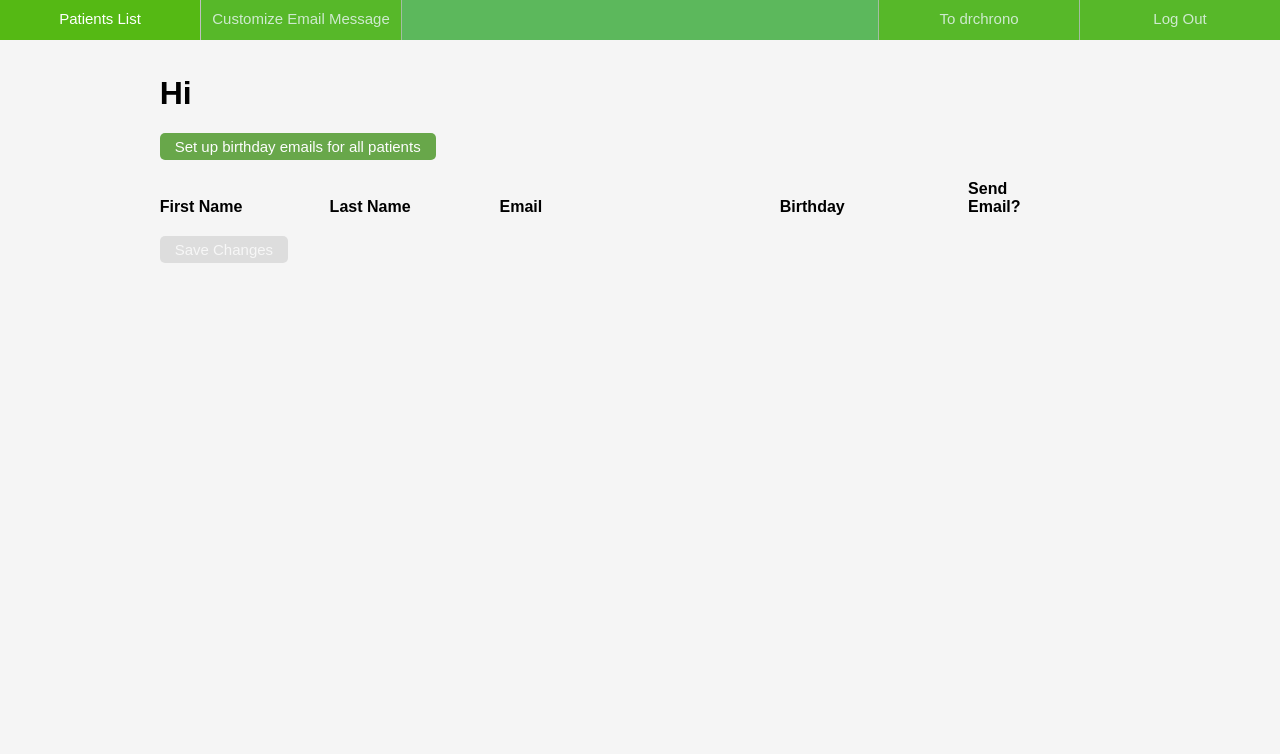
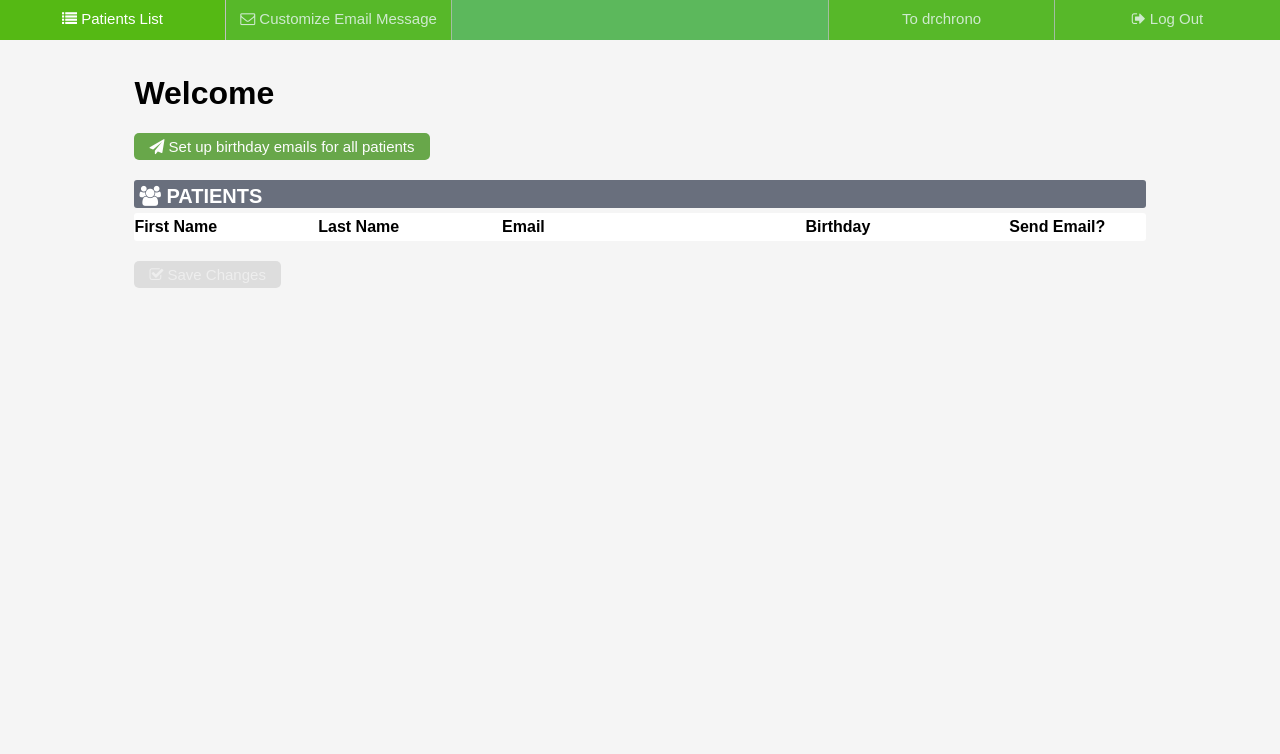
Before and after one commit to eashmore/drchrono-birthdays, a Django app: template birthday_reminder/templates/index.html in a window 1280 px wide. Shown: the top 754 px of the page. Run offline with Django 3.2, Linux system fonts and the light colour scheme; the template is opened without the code that fills it, so the values that code supplies are empty; the visitor is signed in with stand-in values (Sample User, id 1); some libraries are stand-ins or nearby versions.

Commit message:
style: css everything

```diff
--- a/birthday_reminder/models.py
+++ b/birthday_reminder/models.py
@@ -6,6 +6,12 @@ class Doctor(models.Model):
     user = models.OneToOneField(User, primary_key=True)
     first_name = models.CharField(max_length=256)
     last_name = models.CharField(max_length=256)
+
+    default_subject = "Happy birthday from {0}"
+    email_subject = models.CharField(max_length=256, default=default_subject)
+
+    default_message = "Dear [first name] [last_name],\n\nHappy birthday!\n\nSincerely,\n{0}"
+    email_body = models.TextField(default=default_message)
 
     def __str__(self):
         return self.last_name
--- a/birthday_reminder/static/js/birthday_reminder.js
+++ b/birthday_reminder/static/js/birthday_reminder.js
@@ -75,7 +75,7 @@ function getCookie(name) {
     if (document.cookie && document.cookie !== '') {
         var cookies = document.cookie.split(';');
         for (var i = 0; i < cookies.length; i++) {
-            var cookie = jQuery.trim(cookies[i]);
+            var cookie = $.trim(cookies[i]);
             if (cookie.substring(0, name.length + 1) == (name + '=')) {
                 cookieValue = decodeURIComponent(
                                 cookie.substring(name.length + 1)
--- a/birthday_reminder/static/style/birthday_reminder.css
+++ b/birthday_reminder/static/style/birthday_reminder.css
@@ -3,7 +3,11 @@ body {
   font-family: sans-serif;
 }
 
-button {
+.bold {
+  font-weight: 600;
+}
+
+button, #email-submit {
   color: #fff;
   padding: 5px 15px;
   font-size: 15px;
@@ -19,20 +23,40 @@ button:hover {
 
 #main {
   margin-top: 75px;
-  margin-left: 12%;
+  margin-left: 10%;
   height: 85vh;
   width: 85vw;
 }
 
+#patient-table, #patient-table-label {
+  background-color: #fff;
+  width: 93%;
+  padding-top: 5px;
+  border-radius: 3px;
+}
+
+#patient-table-label {
+  display: block;
+  font-size: 20px;
+  width: 92.5%;
+  margin-bottom: 5px;
+  background-color: #696f7d;
+  color: white;
+  padding-left: 5px;
+}
+
 #patient-list {
-  width: 86%;
   overflow-y: scroll;
   max-height: 80%;
 }
 
 #patient-table-head {
-  font-weight: 600;
-  width: 84.5%;
+  width: 98.5%;
+  padding-bottom: 5px;
+}
+
+.patient {
+  border-top: 1px solid #f5f5f5;
 }
 
 .patient-first-name {
@@ -79,15 +103,37 @@ button:hover {
   background-color: #459420;
 }
 
-#save-send-changes {
+#save-send-changes, #email-submit {
   margin-top: 20px;
   background-color: #0769AD;
 }
 
 #save-send-changes[disabled] {
   cursor: not-allowed;
-  background-color: grey;
+  color: #D3D3D3;
+  background-color: #808080;
   opacity: 0.2;
+}
+
+/*email*/
+#email-description {
+  font-size: 12px;
+}
+
+#email-body-input, #email-subject-input {
+  width: 75%;
+  max-width: 700px;
+  font-size: 15px;
+}
+
+#email-subject-input {
+  padding: 5px;
+  margin-bottom: 25px;
+  margin-top: 10px;
+}
+
+#email-body-input {
+  height: 75%;
 }
 
 /*navbar*/
@@ -101,7 +147,7 @@ button:hover {
 }
 
 #nav-patients, #nav-email, #sign-out, #to-drchrono {
-  width: 200px;
+  width: 225px;
   text-align: center;
   height: inherit;
   background-color: #55B914;
--- a/birthday_reminder/templates/base.html
+++ b/birthday_reminder/templates/base.html
@@ -5,15 +5,22 @@
     <title>drchrono Birthday Reminder</title>
     {% load staticfiles %}
     <link rel="stylesheet" href="{% static 'style/birthday_reminder.css' %}" media="screen" title="no title" charset="utf-8">
+    <link rel="stylesheet" href="https://maxcdn.bootstrapcdn.com/font-awesome/4.5.0/css/font-awesome.min.css">
     <script src="//code.jquery.com/jquery-1.12.0.min.js"></script>
     <script src="//code.jquery.com/jquery-migrate-1.2.1.min.js"></script>
   </head>
   <body>
     {% if request.user.username %}
     <div id="nav">
-      <div id="nav-patients"><a href="/">Patients List</a></div>
-      <div id="nav-email"><a href="/email">Customize Email Message</a></div>
-      <div id="sign-out"><a href="/accounts/logout">Log Out</a></div>
+      <div id="nav-patients"><a href="{% url 'birthday_reminder:patient_index' %}">
+        <i class="fa fa-list"></i> Patients List
+      </a></div>
+      <div id="nav-email"><a href="{% url 'birthday_reminder:custom_email' %}">
+        <i class="fa fa-envelope-o"></i> Customize Email Message
+      </a></div>
+      <div id="sign-out"><a href="{% url 'birthday_reminder:logout' %}">
+        <i class="fa fa-sign-out"></i> Log Out
+      </a></div>
       <div id="to-drchrono"><a href="https://drchrono.com/dashboard/">To drchrono</a></div>
     </div>
     {% endif %}
--- a/birthday_reminder/templates/index.html
+++ b/birthday_reminder/templates/index.html
@@ -1,12 +1,18 @@
 {% extends 'base.html' %}
 {% block content %}
 
-<h1>Hi {{user.doctor.first_name}}</h1>
+
+<h1>Welcome {{user.doctor.first_name}}</h1>
 <button id="email-all-button" type="button" name="button">
-  Set up birthday emails for all patients
+  <i class="fa fa-paper-plane"></i> Set up birthday emails for all patients
 </button>
 
-<div id="patient-table-head">
+<br>
+<label id="patient-table-label" class="bold" for="patient-table">
+  <i class="fa fa-users"></i> PATIENTS
+</label>
+<div id="patient-table">
+  <div id="patient-table-head" class="bold">
     <div class="patient-first-name">First Name</div>
     <div class="patient-last-name">Last Name</div>
     <div class="patient-email">Email</div>
@@ -30,5 +36,7 @@
     </div>
     {% endfor %}
   </div>
-<button id="save-send-changes" type="button" name="button" disabled>Save Changes</button>
+</div>
+<button id="save-send-changes" type="button" name="button" disabled>
+  <i class="fa fa-check-square-o"></i> Save Changes</button>
 {% endblock %}
--- a/birthday_reminder/urls.py
+++ b/birthday_reminder/urls.py
@@ -8,15 +8,22 @@ urlpatterns = [
     url(r'^accounts/login/$', views.new_session_view, name='new_session'),
     url(r'^accounts/logout/$', views.logout_view, name='logout'),
     url(r'^loading/$', views.parse_api, name='loading'),
-    url(r'^$',
-        login_required(views.PatientIndexView.as_view()), name='patient_index'
-       ),
+    url(
+        r'^$', login_required(views.PatientIndexView.as_view()),
+        name='patient_index'
+    ),
     url(r'^email/$', login_required(views.email_view), name="custom_email"),
 
-    url(r'^api/patients/$',
+    url(
+        r'^api/doctor/(?P<doctor_id>[0-9]+)/$',
+        login_required(views.api_doctor), name='doctor'
+    ),
+    url(
+        r'^api/patients/$',
         login_required(views.api_patients_index), name='patients'
        ),
-    url(r'^api/patient/(?P<patient_id>[0-9]+)/$',
+    url(
+        r'^api/patient/(?P<patient_id>[0-9]+)/$',
         login_required(views.api_patient), name='patient'
-       ),
+    ),
 ]
```
Also changed, not shown: birthday_reminder/templates/email.html (+24 -1 lines), birthday_reminder/views.py (+45 -20 lines), birthday_reminder/migrations/0004_auto_20160306_1904.py (added), birthday_reminder/migrations/0005_auto_20160306_2051.py (added), 6 other files. Lines whose indentation alone changed are shown as unchanged.
